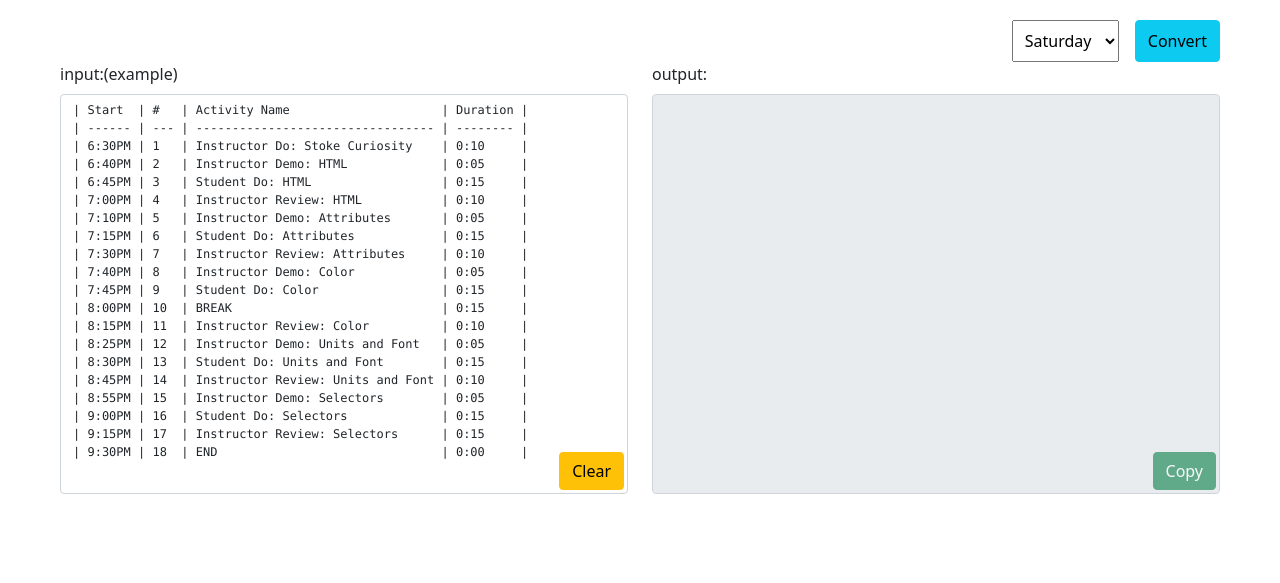
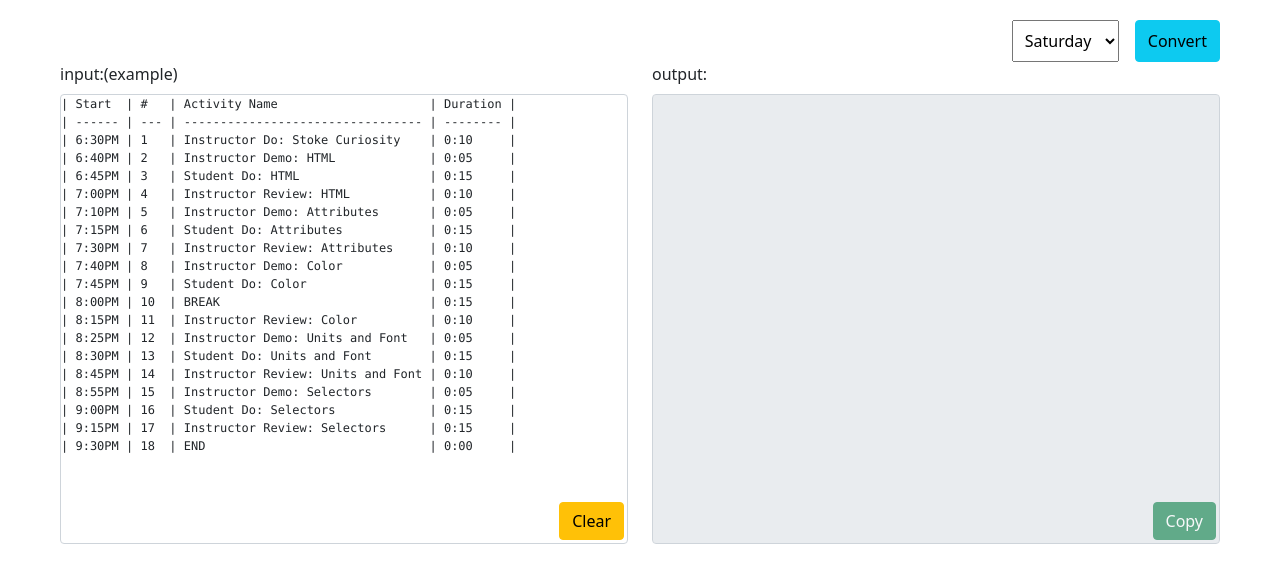
Before and after one commit to samuelfox1/class-schedule-converter, a plain HTML site: page index.html in a window 1280 px wide. Shown: the part 77-660 px from the top of the page. Drawn offline with nearby package versions, Linux system fonts and the light colour scheme.

Commit message:
update: textarea height

```diff
--- a/assets/style.css
+++ b/assets/style.css
@@ -1,6 +1,7 @@
 textarea {
-    height: 400px;
+    height: 450px;
     font-size: 12px !important;
+    padding: 0 0 !important;
     resize: none;
     /* turn off text wrapping to maintain formatting */
     white-space: nowrap;
```
